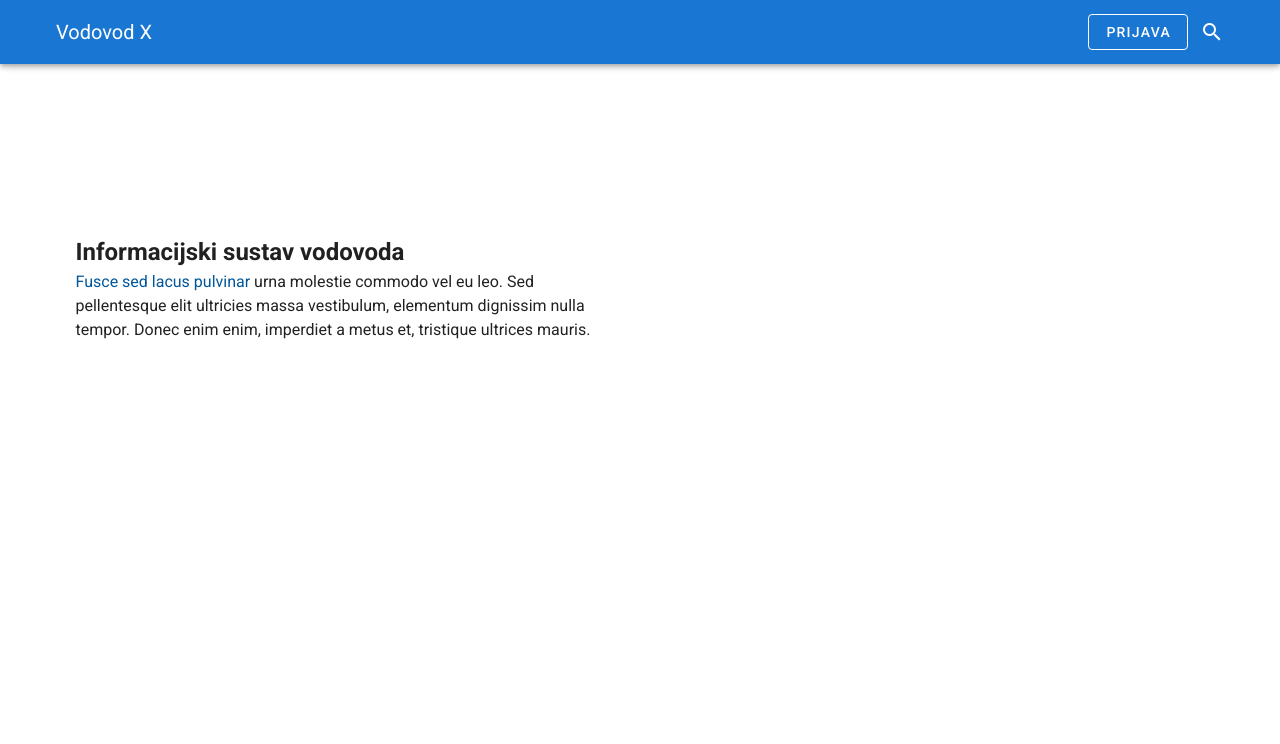
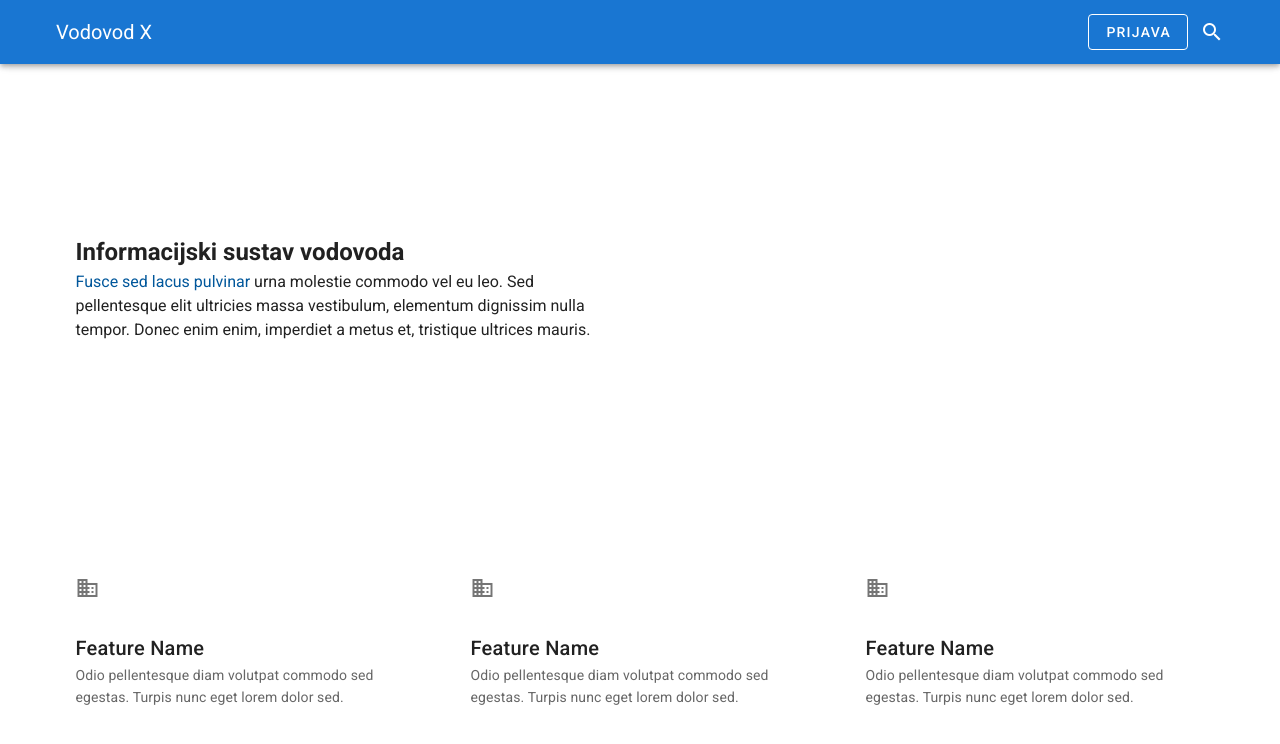
Before and after one commit to akv3sic/informacijski-sustav-vodovoda, a Vue app in the folder web-app/: page / in a window 1280 px wide. Shown: the top 744 px of the page. Built offline with nearby package versions, Linux system fonts and the light colour scheme.

Commit message:
Add features section

```diff
--- /dev/null
+++ b/web-app/src/components/home/FeaturesPresentation.vue
@@ -0,0 +1,41 @@
+<template>
+    <section id="features">
+        <v-container class="">
+            <v-row class="py-5" align="center">
+                <v-col cols="12" md="4" v-for="feature in features" :key="feature.id">
+                    <v-card
+                        :class="{'mx-auto': $vuetify.breakpoint.smAndDown}"
+                        max-width="344"
+                        flat
+                    >
+                        <v-card-text>
+                            <v-icon>{{ feature.icon }}</v-icon>
+                        </v-card-text>
+
+
+                        <v-card-title>
+                            {{ feature.name }}
+                        </v-card-title>
+
+                        <v-card-subtitle>
+                            {{ feature.description }}
+                        </v-card-subtitle>
+                    </v-card>
+                </v-col>
+            </v-row>
+        </v-container>
+    </section>
+</template>
+
+<script>
+export default {
+    name: "FeaturesPresentation",
+    data: () => ({
+        features: [
+            { id: 1, name: "Feature Name", description: "Odio pellentesque diam volutpat commodo sed egestas. Turpis nunc eget lorem dolor sed.", icon: "mdi-domain" },
+            { id: 2, name: "Feature Name", description: "Odio pellentesque diam volutpat commodo sed egestas. Turpis nunc eget lorem dolor sed.", icon: "mdi-domain" },
+            { id: 3, name: "Feature Name", description: "Odio pellentesque diam volutpat commodo sed egestas. Turpis nunc eget lorem dolor sed.", icon: "mdi-domain" },
+        ]
+    })
+}
+</script>
--- a/web-app/src/views/Home.vue
+++ b/web-app/src/views/Home.vue
@@ -2,18 +2,20 @@
     <div>
       <Header/>
       <Hero />
+      <FeaturesPresentation />
     </div>
 </template>
 
 <script>
 import Header from "@/components/layout/TheHeader"
 import Hero from "@/components/home/TheHero"
+import FeaturesPresentation  from "@/components/home/FeaturesPresentation"
 
   export default {
     name: 'Home',
 
     components: {
-      Header, Hero
+      Header, Hero, FeaturesPresentation
     },
   }
 </script>
```
